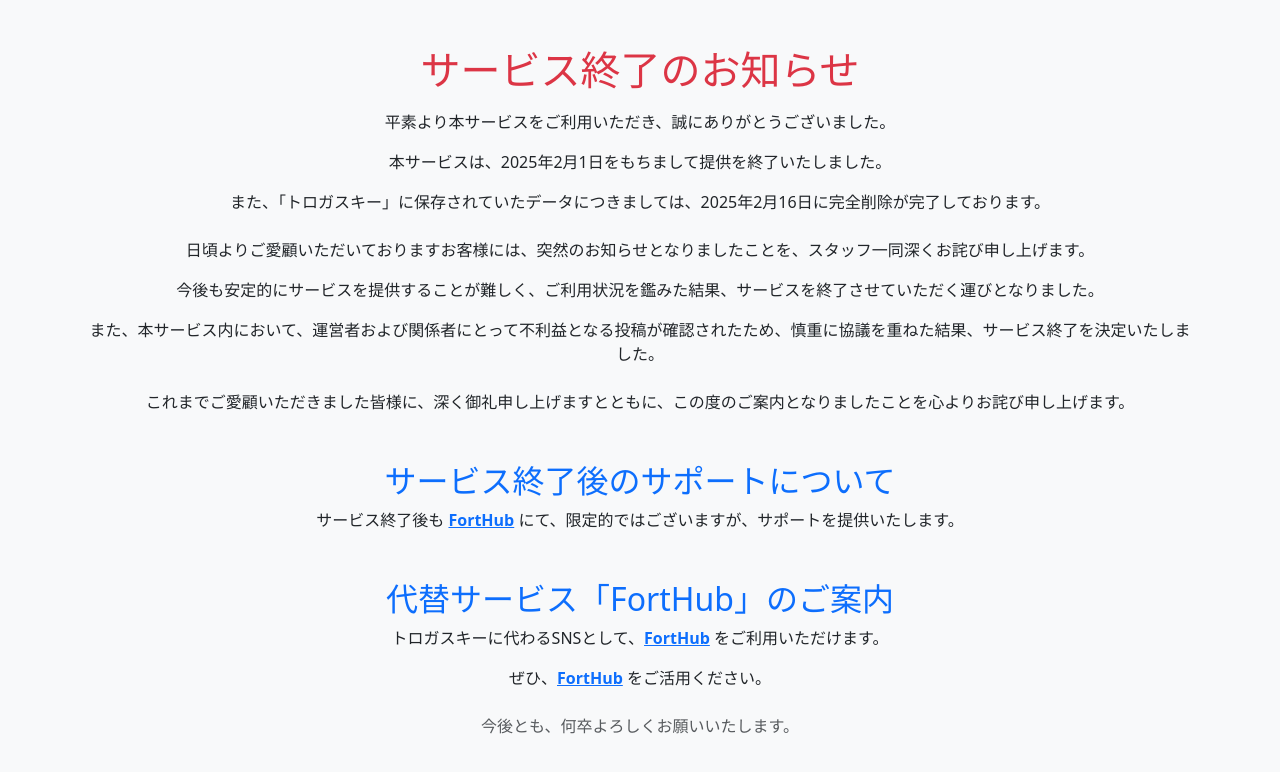
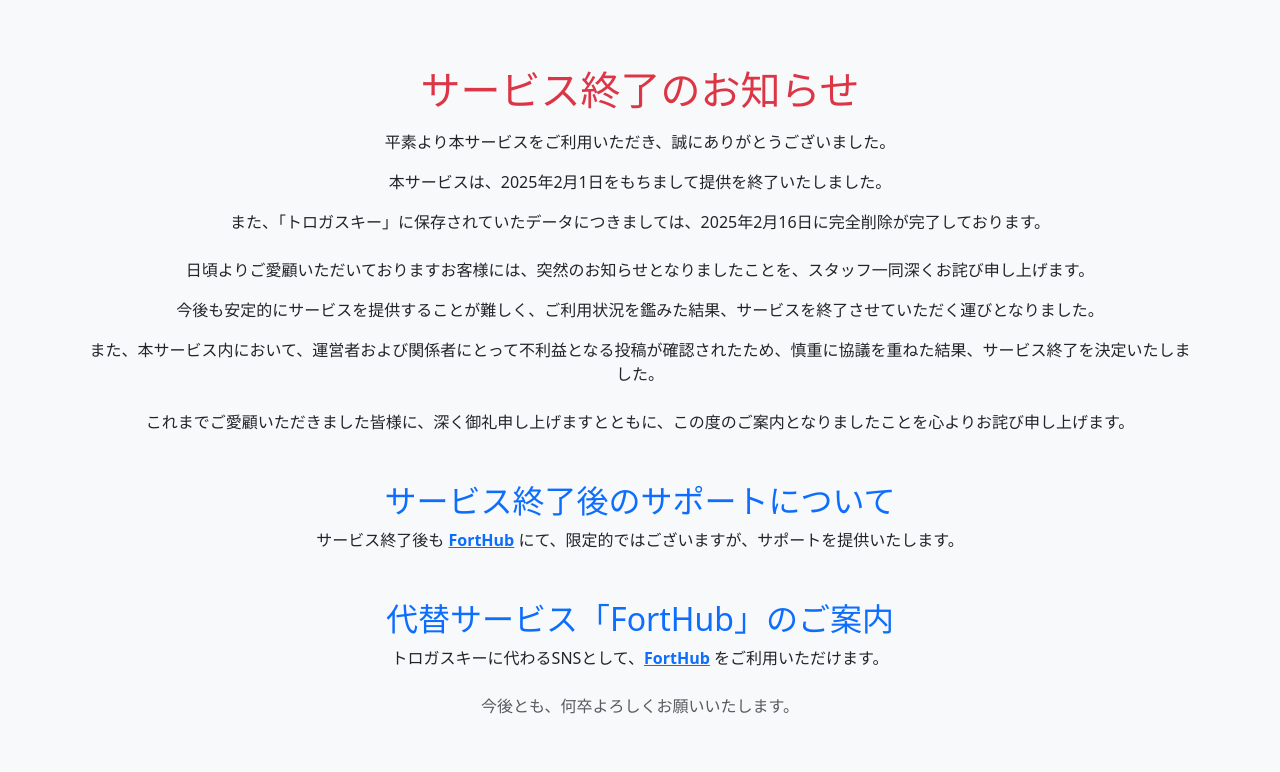
Before and after one commit to Nifemiss/Domain, a plain HTML site: page index.html in a window 1280 px wide. Drawn offline with nearby package versions, Linux system fonts and the light colour scheme.

Commit message:
Update index.html

```diff
--- a/index.html
+++ b/index.html
@@ -42,7 +42,6 @@
 
         <h2 class="mt-5 text-primary">代替サービス「FortHub」のご案内</h2>
         <p>トロガスキーに代わるSNSとして、<a href="https://forthub.jp" class="text-primary fw-bold">FortHub</a> をご利用いただけます。</p>
-        <p>ぜひ、<a href="https://forthub.jp" class="text-primary fw-bold">FortHub</a> をご活用ください。</p>
 
         <p class="mt-4 text-muted">今後とも、何卒よろしくお願いいたします。</p>
     </div>
```
